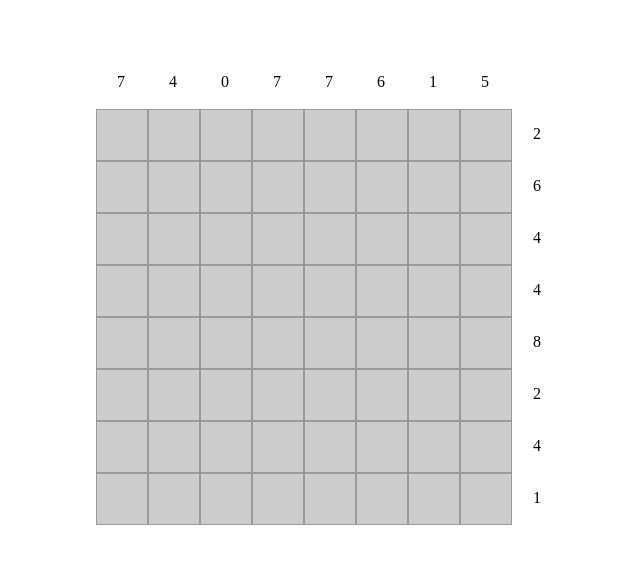
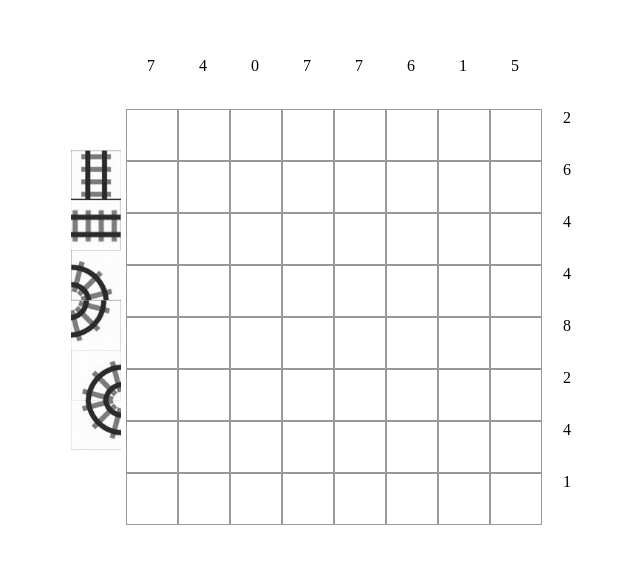
Before and after one commit to edwardtownsend/train_tracks, a plain HTML site: page index.html in a window 1280 px wide. Shown: the part 110-674 px from the top of the page, without its empty margins (311-951 px from the left). Drawn offline with Linux system fonts and the light colour scheme.

Commit message:
images added in for train tracks

```diff
--- a/index.html
+++ b/index.html
@@ -7,6 +7,16 @@
   <title>Train tracks vis app</title>
 </head>
 <body>
+
+  <div class="track-container" id="track-container">
+    <div class="track-element" id="vertical"></div>
+    <div class="track-element" id="horizontal"></div>
+    <div class="track-element" id="left_to_down"></div>
+    <div class="track-element" id="left_to_up"></div>
+    <div class="track-element" id="up_to_right"></div>
+    <div class="track-element" id="down_to_right"></div>
+  </div>
+
   <div class="grid-container" id="grid-container"></div>
   <script src="script.js"></script>
 </body>
--- a/styles.css
+++ b/styles.css
@@ -4,6 +4,45 @@ body {
     align-items: center;
     height: 100vh;
     margin: 0;
+  }
+
+  #track-container {
+    display: flex;
+    justify-content: center;
+    align-items: center;
+    flex-direction: column;
+    margin-top: 20px;
+  }
+
+  .track-element {
+    width: 50px;
+    height: 50px;
+    margin: 0 5px;
+    background-size: cover;
+  }
+
+  #vertical {
+    background-image: url('images/vertical.jpg');
+  }
+
+  #horizontal {
+    background-image: url('images/horizontal.jpg');
+  }
+
+  #left_to_down {
+    background-image: url('images/left_to_down.jpg');
+  }
+
+  #left_to_up {
+    background-image: url('images/left_to_up.jpg');
+  }
+
+  #up_to_right {
+    background-image: url('images/up_to_right.jpg');
+  }
+
+  #down_to_right {
+    background-image: url('images/down_to_right.jpg');
   }
 
   .grid-container {
@@ -17,36 +56,20 @@ body {
   .grid-item {
     width: 100%;
     height: 100%;
-    background-color: #ccc;
     border: 1px solid #999;
     position: relative;
   }
 
-  .top-edge{
+  .top-edge,
+  .right-edge {
     width: 100%;
     height: 100%;
     position: relative;
     display: flex;
     justify-content: center;
-    align-items: center;
-
   }
 
-  .right-edge{
-    width: 100%;
-    height: 100%;
-    position: relative;
-    display: flex;
-    justify-content: center;
-    align-items: center;
-
-  }
-
-  .top-edge::before {
-    content: attr(data-number);
-    position: absolute;
-  }
-
+  .top-edge::before,
   .right-edge::before {
     content: attr(data-number);
     position: absolute;
```
Also changed, not shown: images/down_to_right.jpg (added), images/horizontal.jpg (added), images/left_to_down.jpg (added), images/left_to_up.jpg (added), images/up_to_right.jpg (added), images/vertical.jpg (added).
